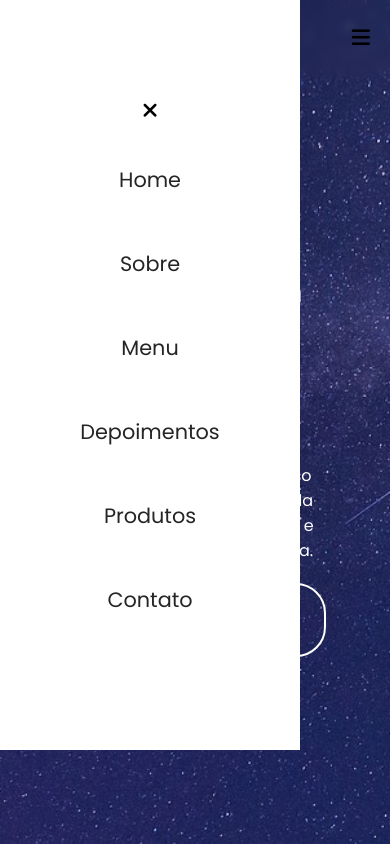
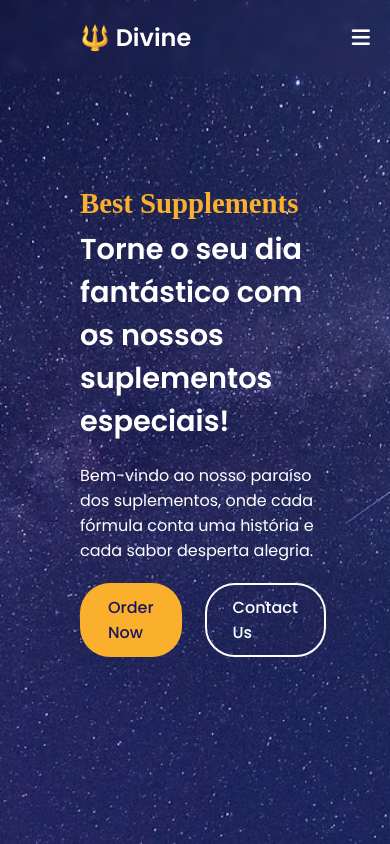
Before and after one commit to KmouBR/divineproject, a PHP site: page / in a window 390 px wide. Run offline with PHP 8.4, Linux system fonts and the light colour scheme; some web fonts are replaced.

Commit message:
Start Mobile Chances

```diff
--- a/index.html
+++ b/index.html
@@ -61,5 +61,6 @@
         </section>
     </main>
 
+    <script> src = "script.js"</script>
 </body>
 </html>
--- /dev/null
+++ b/script.js
@@ -0,0 +1,6 @@
+const menuOpenButton = document.querySelector("#menu-open-button");
+
+menuOpenButton.addEventListener("click", () => {
+
+    document.body.classList.toggle("show-mobile-menu");
+});
--- a/styles.css
+++ b/styles.css
@@ -68,6 +68,7 @@ header {
     z-index: 5;
     backdrop-filter: blur(5px);
 }
+/*--------------------------------------- HEADER SECTION ------------------------------------------------*/
 
 header .navbar {
     padding: 20px;
@@ -106,6 +107,14 @@ header .navbar {
     background: var(--secondary-color);
 }
 
+.navbar :where(#menu-close-button, #menu-open-button) {
+    display:none;
+}
+
+/*--------------------------------------- END HEADER ------------------------------------------------*/
+
+
+/*-------------------------------------- HERO SECTION ------------------------------------------------*/
 .hero-section {
     min-height: 100vh;
     background: var(--primary-color);
@@ -174,7 +183,7 @@ header .navbar {
     width: 800px;
     height: auto;
 }
-
+/*--------------------------------------- END HERO ------------------------------------------------*/
 @media screen and (max-width: 900px) {
     :root {
         --font-size-m: 1rem;
@@ -184,14 +193,25 @@ header .navbar {
     }
 
     .navbar :where(#menu-close-button, #menu-open-button) {
+        display: block;
         font-size: var(--font-size-l);
+    }
+
+    .navbar #menu-close-button {
+        position: absolute;
+        top: 30px;
+        right: 30px;
+    }
+
+    .navbar #menu-open-button {
+        color: var(--white-color);
     }
 
     .navbar .nav-menu{
         display: block;
         background: var(--white-color);
         position: fixed;
-        left: 0;
+        left: -300px;
         top: 0;
         width: 300px;
         height: 1000%;
```
